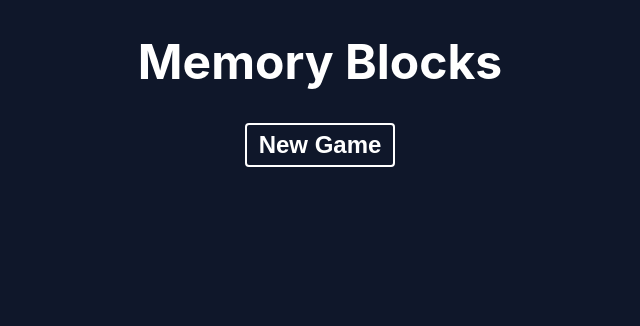
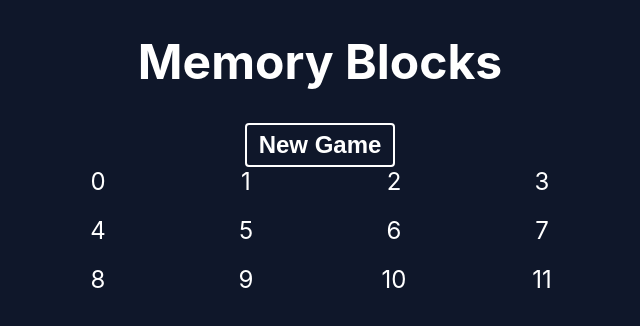
Before and after one commit to vamshi-tg/memory-blocks, a React (Create React App) app: page / in a window 1280 px wide. Shown: the top 326 px of the page, without its empty margins (320-960 px from the left). Built offline with nearby package versions, Linux system fonts and the light colour scheme.

Commit message:
add grid

```diff
--- a/src/App.css
+++ b/src/App.css
@@ -29,3 +29,25 @@ button:hover {
   color: #0f172a;
   background-color: var(--brand-color);
 }
+
+.card-grid {
+  display: grid;
+  grid-template-columns: repeat(4, 1fr);
+  grid-gap: 20px;
+}
+
+@media only screen and (min-width: 500px) and (max-width: 1000px) {
+  .card-grid {
+    display: inline-grid;
+    grid-template-columns: repeat(4, 16vw);
+    grid-gap: 20px;
+  }
+}
+
+@media only screen and (min-width: 1001px) and (max-width: 2500px) {
+  .card-grid {
+    display: inline-grid;
+    grid-template-columns: repeat(4, 10vw);
+    grid-gap: 20px;
+  }
+}
--- a/src/App.tsx
+++ b/src/App.tsx
@@ -2,6 +2,7 @@ import React, { useEffect, useState } from "react";
 import logo from "./logo.svg";
 import "./App.css";
 import Header from "./components/Header";
+import Grid from "./components/Grid";
 
 function App() {
   const [turns, setTurns] = useState(0);
@@ -18,6 +19,7 @@ function App() {
   return (
     <div className="App">
       <Header turns={turns} reset={shuffleCards}></Header>
+      <Grid></Grid>
     </div>
   );
 }
--- /dev/null
+++ b/src/components/Grid.tsx
@@ -0,0 +1,13 @@
+import React from "react";
+
+function Grid() {
+  return (
+    <section className="card-grid">
+      {new Array(12).fill("a").map((card, index) => {
+        return <div className="card">{index}</div>;
+      })}
+    </section>
+  );
+}
+
+export default Grid;
```
